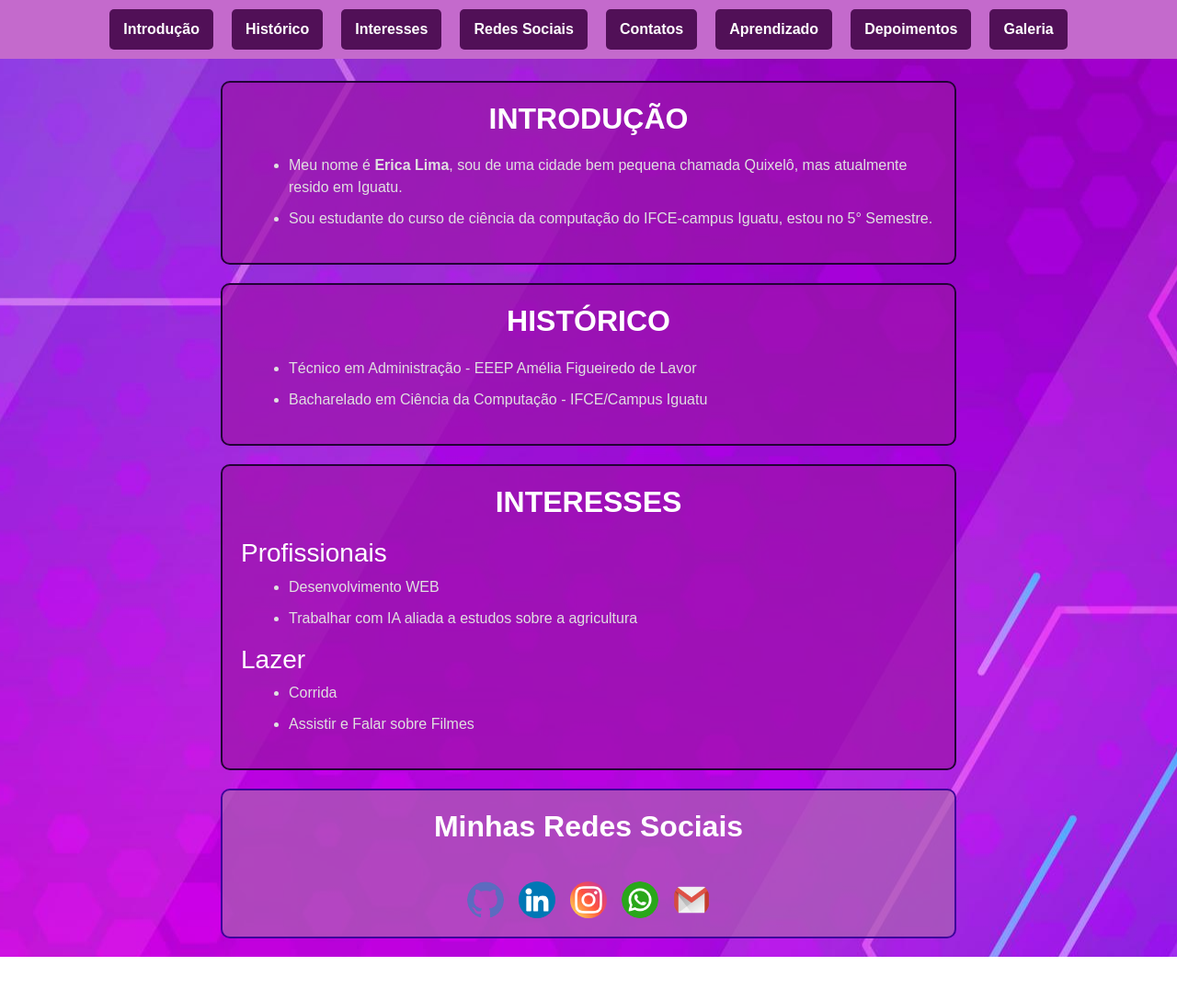
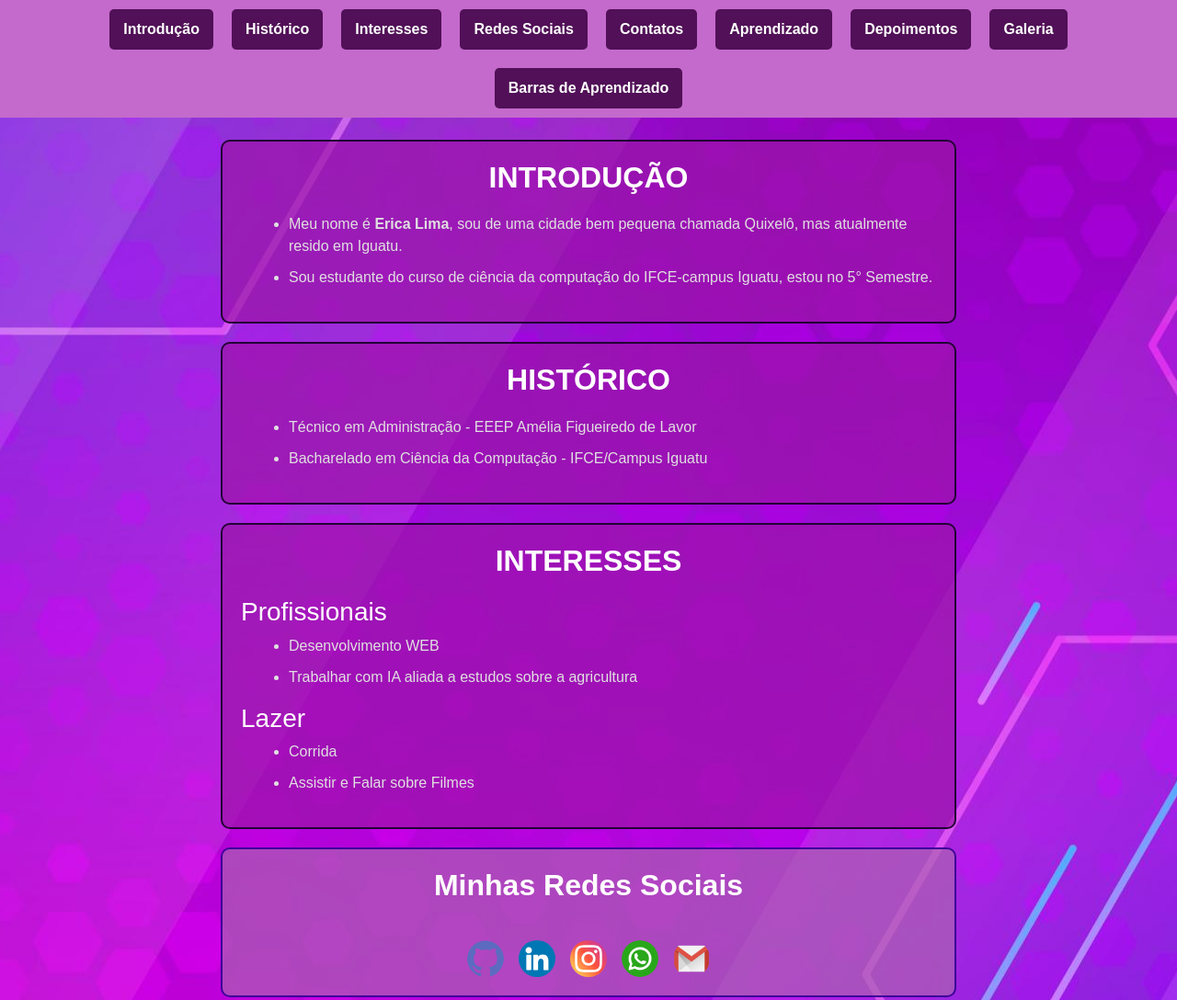
Before and after one commit to EricaLima570/Portifolio_projeto_final, a plain HTML site: page index.html in a window 1280 px wide. Shown: the top 1088 px of the page at 92% size. Before the commit the page ends 1041 px from the top, so only its background shows below. Drawn offline with nearby package versions, Linux system fonts and the light colour scheme; a script that the page names is missing.

Commit message:
modificação final

```diff
--- a/css/barra.css
+++ b/css/barra.css
@@ -2,7 +2,7 @@
 body {
     margin: 0;
     padding: 0;
-    background-image: url('./img/5442673.jpg'); /* Substitua pelo caminho da sua imagem */
+    background-image: url('../img/5442673.jpg'); /* Substitua pelo caminho da sua imagem */
     background-size: cover;
     background-position: center;
     background-attachment: fixed;
--- a/index.html
+++ b/index.html
@@ -21,6 +21,7 @@
         <a href="aprendizado.html"  target="_blank">Aprendizado</a>
         <a href="depoimentos.html"  target="_blank">Depoimentos</a>
         <a href="galeria.html"  target="_blank">Galeria</a>
+        <a href="barras.html"  target="_blank">Barras de Aprendizado</a>
     </nav>
 
     <div class="container mt-4">
```
